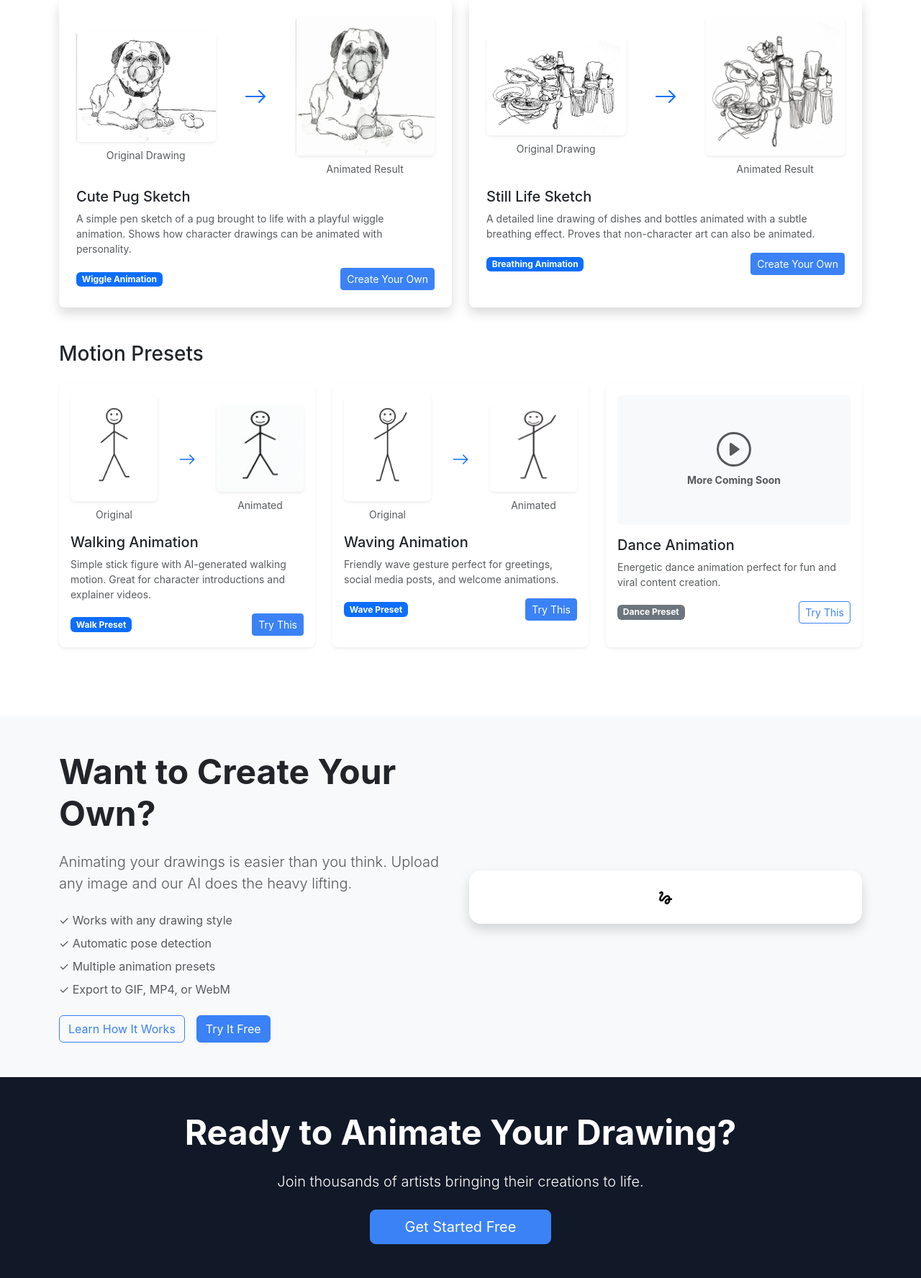
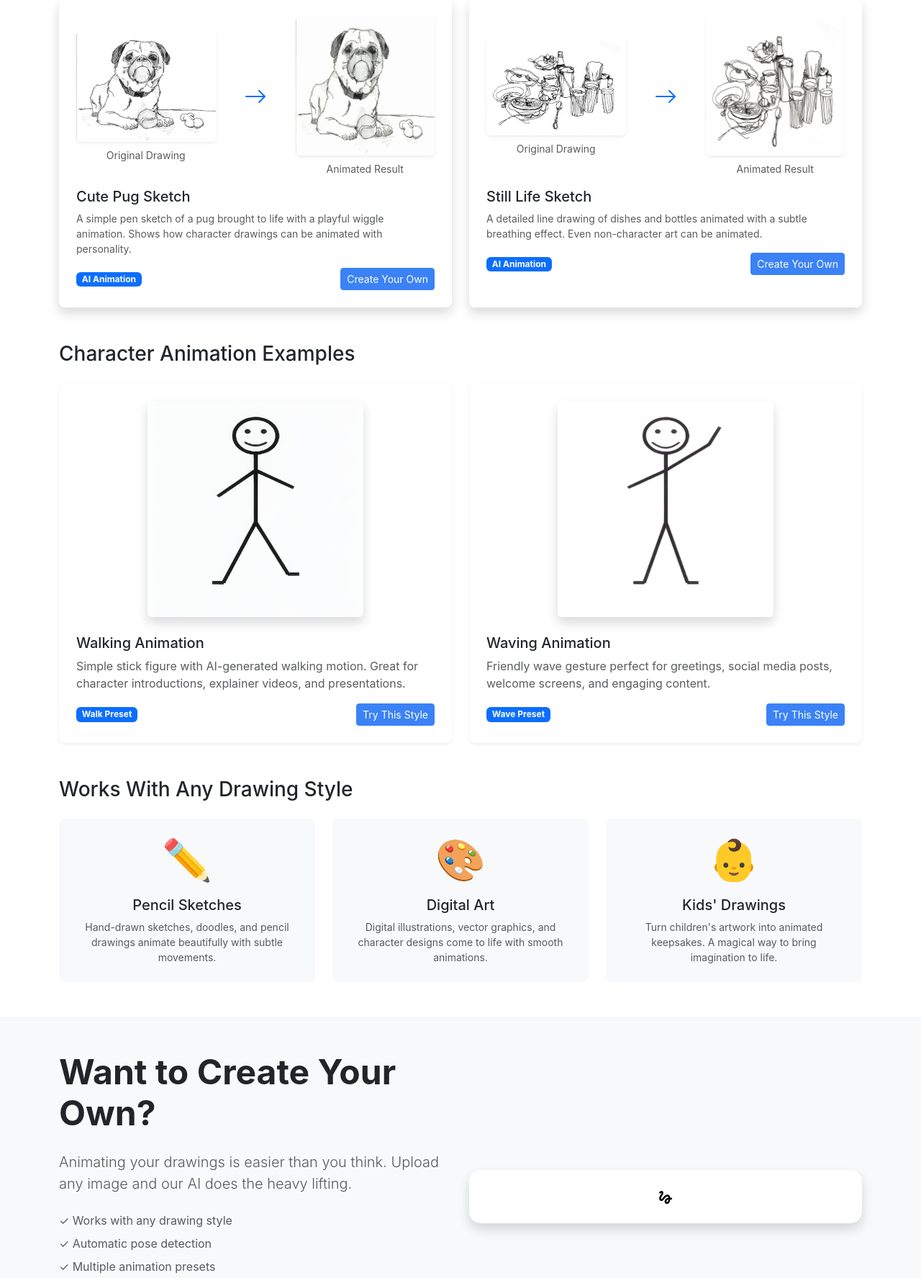
Before and after one commit to nadermx/animateadrawing, a Django app: template templates/examples.html in a window 1280 px wide. Shown: the part 590-2365 px from the top of the page at 72% size. Run offline with Django 3.2, Linux system fonts and the light colour scheme; the template is opened without the code that fills it, so the values that code supplies are empty; parts of the project's set-up code (start-up, migrations or seed data) failed here and were passed over.

Commit message:
Redesign examples page with larger, cleaner layout
- Show stick figure animations prominently (full-width GIFs)
- Remove confusing before/after for AI-generated content
- Add art styles section
- Cleaner card layouts

Co-Authored-By: Claude Opus 4.5 <noreply@anthropic.com>

```diff
--- a/templates/examples.html
+++ b/templates/examples.html
@@ -22,11 +22,11 @@
     </div>
 </div>
 
-<!-- Featured Examples - Real Demos -->
+<!-- Featured Examples -->
 <div class="container pb-5">
     <h3 class="mb-4">Featured Animations</h3>
     <div class="row g-4 mb-5">
-        <div class="col-md-6">
+        <div class="col-lg-6">
             <div class="card h-100 border-0 shadow">
                 <div class="card-body p-4">
                     <div class="row align-items-center mb-3">
@@ -47,13 +47,13 @@
                     <h5 class="card-title">Cute Pug Sketch</h5>
                     <p class="card-text text-muted small mb-3">A simple pen sketch of a pug brought to life with a playful wiggle animation. Shows how character drawings can be animated with personality.</p>
                     <div class="d-flex justify-content-between align-items-center">
-                        <span class="badge bg-primary">Wiggle Animation</span>
+                        <span class="badge bg-primary">AI Animation</span>
                         <a href="/signup/" class="btn btn-sm btn-primary">Create Your Own</a>
                     </div>
                 </div>
             </div>
         </div>
-        <div class="col-md-6">
+        <div class="col-lg-6">
             <div class="card h-100 border-0 shadow">
                 <div class="card-body p-4">
                     <div class="row align-items-center mb-3">
@@ -72,9 +72,9 @@
                         </div>
                     </div>
                     <h5 class="card-title">Still Life Sketch</h5>
-                    <p class="card-text text-muted small mb-3">A detailed line drawing of dishes and bottles animated with a subtle breathing effect. Proves that non-character art can also be animated.</p>
+                    <p class="card-text text-muted small mb-3">A detailed line drawing of dishes and bottles animated with a subtle breathing effect. Even non-character art can be animated.</p>
                     <div class="d-flex justify-content-between align-items-center">
-                        <span class="badge bg-primary">Breathing Animation</span>
+                        <span class="badge bg-primary">AI Animation</span>
                         <a href="/signup/" class="btn btn-sm btn-primary">Create Your Own</a>
                     </div>
                 </div>
@@ -82,86 +82,72 @@
         </div>
     </div>
 
-    <!-- Motion Presets Gallery -->
-    <h3 class="mb-4">Motion Presets</h3>
+    <!-- Stick Figure Animations -->
+    <h3 class="mb-4">Character Animation Examples</h3>
     <div class="row g-4 mb-5">
-        <div class="col-md-4">
+        <div class="col-lg-6">
             <div class="card h-100 border-0 shadow-sm">
-                <div class="card-body p-3">
-                    <div class="row align-items-center mb-3">
-                        <div class="col-5">
-                            <img src="/static/images/demos/sources/stick_walk.png" alt="Stick Figure Walking" class="img-fluid rounded shadow-sm bg-white p-2">
-                            <p class="text-center text-muted small mt-2 mb-0">Original</p>
-                        </div>
-                        <div class="col-2 text-center">
-                            <svg xmlns="http://www.w3.org/2000/svg" width="24" height="24" fill="currentColor" class="text-primary" viewBox="0 0 16 16">
-                                <path fill-rule="evenodd" d="M1 8a.5.5 0 0 1 .5-.5h11.793l-3.147-3.146a.5.5 0 0 1 .708-.708l4 4a.5.5 0 0 1 0 .708l-4 4a.5.5 0 0 1-.708-.708L13.293 8.5H1.5A.5.5 0 0 1 1 8z"/>
-                            </svg>
-                        </div>
-                        <div class="col-5">
-                            <img src="/static/images/demos/examples/stick_walk.gif" alt="Walking Animation" class="img-fluid rounded shadow-sm">
-                            <p class="text-center text-muted small mt-2 mb-0">Animated</p>
-                        </div>
+                <div class="card-body p-4">
+                    <div class="text-center mb-4">
+                        <img src="/static/images/demos/examples/stick_walk.gif" alt="Walking Stick Figure Animation" class="img-fluid rounded shadow" style="max-height: 300px; background: #f8f9fa;">
                     </div>
                     <h5 class="card-title">Walking Animation</h5>
-                    <p class="card-text text-muted small mb-3">Simple stick figure with AI-generated walking motion. Great for character introductions and explainer videos.</p>
-                    <div class="d-flex justify-content-between align-items-center">
+                    <p class="card-text text-muted">Simple stick figure with AI-generated walking motion. Great for character introductions, explainer videos, and presentations.</p>
+                    <div class="d-flex justify-content-between align-items-center mt-3">
                         <span class="badge bg-primary">Walk Preset</span>
-                        <a href="/signup/" class="btn btn-sm btn-primary">Try This</a>
+                        <a href="/signup/" class="btn btn-sm btn-primary">Try This Style</a>
                     </div>
                 </div>
             </div>
         </div>
-        <div class="col-md-4">
+        <div class="col-lg-6">
             <div class="card h-100 border-0 shadow-sm">
-                <div class="card-body p-3">
-                    <div class="row align-items-center mb-3">
-                        <div class="col-5">
-                            <img src="/static/images/demos/sources/stick_wave.png" alt="Stick Figure Waving" class="img-fluid rounded shadow-sm bg-white p-2">
-                            <p class="text-center text-muted small mt-2 mb-0">Original</p>
-                        </div>
-                        <div class="col-2 text-center">
-                            <svg xmlns="http://www.w3.org/2000/svg" width="24" height="24" fill="currentColor" class="text-primary" viewBox="0 0 16 16">
-                                <path fill-rule="evenodd" d="M1 8a.5.5 0 0 1 .5-.5h11.793l-3.147-3.146a.5.5 0 0 1 .708-.708l4 4a.5.5 0 0 1 0 .708l-4 4a.5.5 0 0 1-.708-.708L13.293 8.5H1.5A.5.5 0 0 1 1 8z"/>
-                            </svg>
-                        </div>
-                        <div class="col-5">
-                            <img src="/static/images/demos/examples/stick_wave.gif" alt="Waving Animation" class="img-fluid rounded shadow-sm">
-                            <p class="text-center text-muted small mt-2 mb-0">Animated</p>
-                        </div>
+                <div class="card-body p-4">
+                    <div class="text-center mb-4">
+                        <img src="/static/images/demos/examples/stick_wave.gif" alt="Waving Stick Figure Animation" class="img-fluid rounded shadow" style="max-height: 300px; background: #f8f9fa;">
                     </div>
                     <h5 class="card-title">Waving Animation</h5>
-                    <p class="card-text text-muted small mb-3">Friendly wave gesture perfect for greetings, social media posts, and welcome animations.</p>
-                    <div class="d-flex justify-content-between align-items-center">
+                    <p class="card-text text-muted">Friendly wave gesture perfect for greetings, social media posts, welcome screens, and engaging content.</p>
+                    <div class="d-flex justify-content-between align-items-center mt-3">
                         <span class="badge bg-primary">Wave Preset</span>
-                        <a href="/signup/" class="btn btn-sm btn-primary">Try This</a>
-                    </div>
-                </div>
-            </div>
-        </div>
-        <div class="col-md-4">
-            <div class="card h-100 border-0 shadow-sm">
-                <div class="card-body p-3">
-                    <div class="bg-light rounded d-flex align-items-center justify-content-center mb-3" style="height: 180px;">
-                        <div class="text-center text-muted">
-                            <svg xmlns="http://www.w3.org/2000/svg" width="48" height="48" fill="currentColor" class="mb-2" viewBox="0 0 16 16">
-                                <path d="M8 15A7 7 0 1 1 8 1a7 7 0 0 1 0 14zm0 1A8 8 0 1 0 8 0a8 8 0 0 0 0 16z"/>
-                                <path d="M6.271 5.055a.5.5 0 0 1 .52.038l3.5 2.5a.5.5 0 0 1 0 .814l-3.5 2.5A.5.5 0 0 1 6 10.5v-5a.5.5 0 0 1 .271-.445z"/>
-                            </svg>
-                            <p class="mb-0 small fw-bold">More Coming Soon</p>
-                        </div>
-                    </div>
-                    <h5 class="card-title">Dance Animation</h5>
-                    <p class="card-text text-muted small mb-3">Energetic dance animation perfect for fun and viral content creation.</p>
-                    <div class="d-flex justify-content-between align-items-center">
-                        <span class="badge bg-secondary">Dance Preset</span>
-                        <a href="/signup/" class="btn btn-sm btn-outline-primary">Try This</a>
+                        <a href="/signup/" class="btn btn-sm btn-primary">Try This Style</a>
                     </div>
                 </div>
             </div>
         </div>
     </div>
 
+    <!-- Art Styles Section -->
+    <h3 class="mb-4">Works With Any Drawing Style</h3>
+    <div class="row g-4">
+        <div class="col-md-4">
+            <div class="card h-100 border-0 bg-light">
+                <div class="card-body text-center p-4">
+                    <div class="display-4 mb-3">✏️</div>
+                    <h5 class="card-title">Pencil Sketches</h5>
+                    <p class="card-text text-muted small">Hand-drawn sketches, doodles, and pencil drawings animate beautifully with subtle movements.</p>
+                </div>
+            </div>
+        </div>
+        <div class="col-md-4">
+            <div class="card h-100 border-0 bg-light">
+                <div class="card-body text-center p-4">
+                    <div class="display-4 mb-3">🎨</div>
+                    <h5 class="card-title">Digital Art</h5>
+                    <p class="card-text text-muted small">Digital illustrations, vector graphics, and character designs come to life with smooth animations.</p>
+                </div>
+            </div>
+        </div>
+        <div class="col-md-4">
+            <div class="card h-100 border-0 bg-light">
+                <div class="card-body text-center p-4">
+                    <div class="display-4 mb-3">👶</div>
+                    <h5 class="card-title">Kids' Drawings</h5>
+                    <p class="card-text text-muted small">Turn children's artwork into animated keepsakes. A magical way to bring imagination to life.</p>
+                </div>
+            </div>
+        </div>
+    </div>
 </div>
 
 <!-- How It Works Preview -->
```
